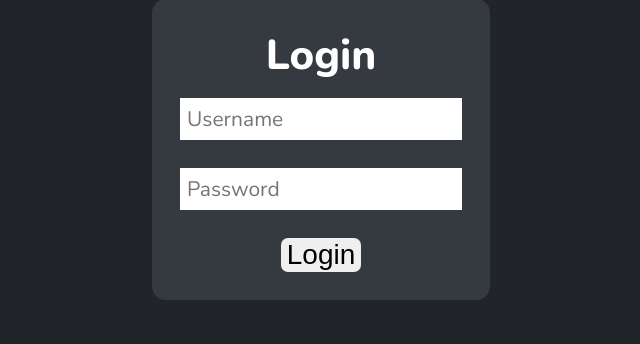
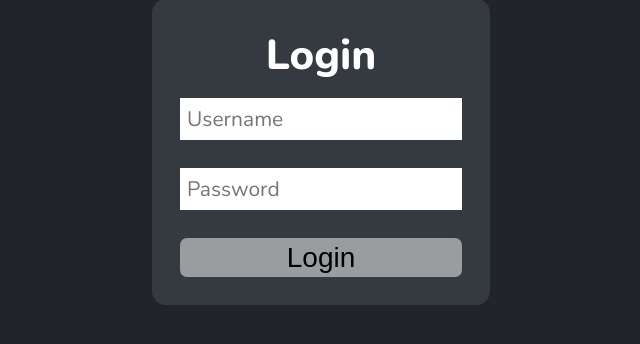
Before and after one commit to VijayStroup/cop4331-contact-manager, a FastAPI app: page / in a window 1280 px wide. Shown: the part 155-499 px from the top of the page, without its empty margins (319-959 px from the left). Run offline with FastAPI, Linux system fonts and the light colour scheme.

Commit message:
use fields in form

```diff
--- a/static/main.css
+++ b/static/main.css
@@ -77,6 +77,10 @@ main {
   justify-content: center;
   border-radius: 1rem;
 }
+.login > form {
+  display: flex;
+  flex-direction: column;
+}
 .title {
   font-weight: 800;
   font-size: 3rem;
@@ -90,17 +94,20 @@ main {
   margin: 1rem 0;
   padding: .5rem;
 }
-#login {
+#login-btn {
   border: none;
   outline: none;
   border-radius: .5rem;
   font-size: 2rem;
   cursor: pointer;
   margin-top: 1rem;
-  transition: box-shadow var(--trans-fast);
+  padding: .25rem 1rem;
+  background-color: var(--color-2);
+  transition: all var(--trans-fast);
 }
-#login:hover {
+#login-btn:hover {
   box-shadow: var(--shadow);
+  background-color: var(--color-1);
 }
 
 @media only screen and (max-width: 550px) {
--- a/templates/home.html
+++ b/templates/home.html
@@ -4,9 +4,11 @@
 <div class="login">
   <h1 class="title">Login</h1>
   <!-- <h1 class="title">Register</h1> -->
-  <input type="text" id="username" autofocus required placeholder="Username">
-  <input type="password" id="password" required placeholder="Password">
-  <button id="login">Login</button>
+  <form>
+    <input type="text" id="username" autofocus required placeholder="Username">
+    <input type="password" id="password" required placeholder="Password">
+    <button id="login-btn">Login</button>
+  </form>
 </div>
 
 <!-- <h1>Hi, Name</h1>  -->
```
